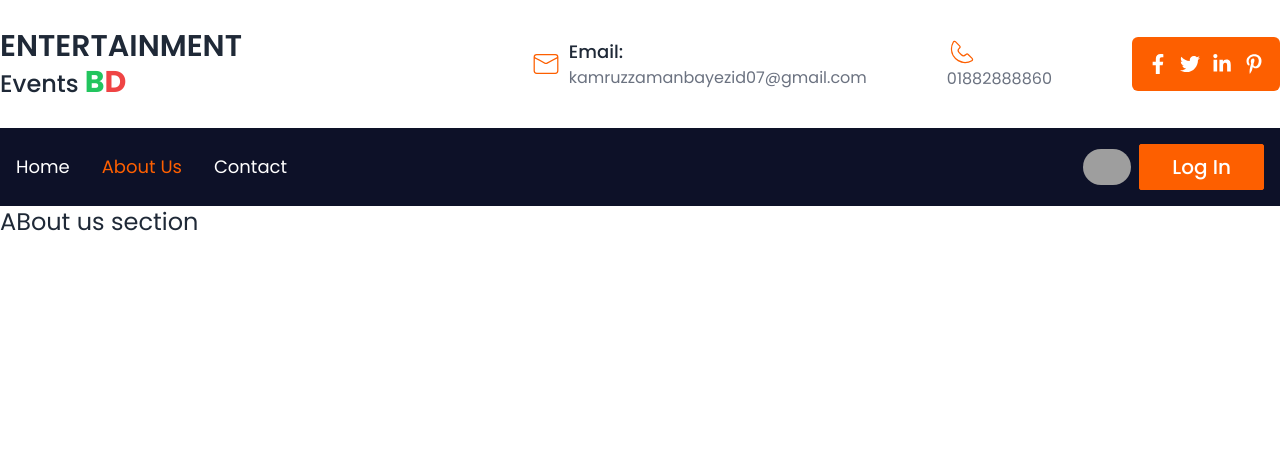
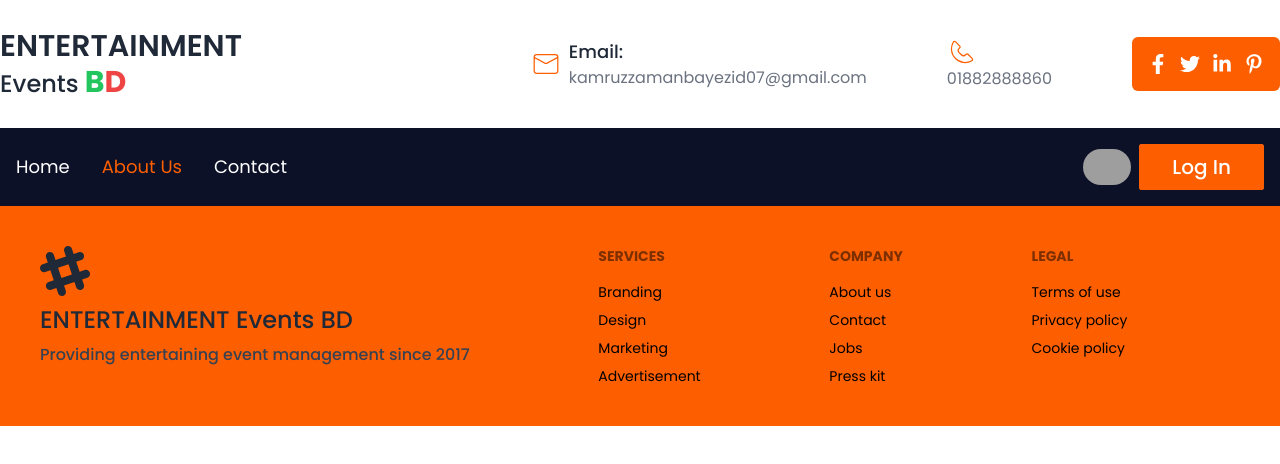
Before and after one commit to kamruzzamanbayezid/A9-entertainment-events-BD, a React (Vite) app: page /about in a window 1280 px wide. Shown: the top 464 px of the page. Built offline with nearby package versions, Linux system fonts and the light colour scheme; grey boxes are pictures that could not be loaded.

Commit message:
added footer section

```diff
--- /dev/null
+++ b/src/Components/Footer/Footer.jsx
@@ -0,0 +1,33 @@
+
+const Footer = () => {
+      return (
+            <footer className="footer p-10 bg-[#FD5F00] ">
+                  <aside>
+                        <svg width="50" height="50" viewBox="0 0 24 24" xmlns="http://www.w3.org/2000/svg" fillRule="evenodd" clipRule="evenodd" className="fill-current"><path d="M22.672 15.226l-2.432.811.841 2.515c.33 1.019-.209 2.127-1.23 2.456-1.15.325-2.148-.321-2.463-1.226l-.84-2.518-5.013 1.677.84 2.517c.391 1.203-.434 2.542-1.831 2.542-.88 0-1.601-.564-1.86-1.314l-.842-2.516-2.431.809c-1.135.328-2.145-.317-2.463-1.229-.329-1.018.211-2.127 1.231-2.456l2.432-.809-1.621-4.823-2.432.808c-1.355.384-2.558-.59-2.558-1.839 0-.817.509-1.582 1.327-1.846l2.433-.809-.842-2.515c-.33-1.02.211-2.129 1.232-2.458 1.02-.329 2.13.209 2.461 1.229l.842 2.515 5.011-1.677-.839-2.517c-.403-1.238.484-2.553 1.843-2.553.819 0 1.585.509 1.85 1.326l.841 2.517 2.431-.81c1.02-.33 2.131.211 2.461 1.229.332 1.018-.21 2.126-1.23 2.456l-2.433.809 1.622 4.823 2.433-.809c1.242-.401 2.557.484 2.557 1.838 0 .819-.51 1.583-1.328 1.847m-8.992-6.428l-5.01 1.675 1.619 4.828 5.011-1.674-1.62-4.829z"></path></svg>
+                        <p className="text-2xl font-medium">ENTERTAINMENT Events BD<br /><span className="text-base text-gray-700">Providing entertaining event management since 2017</span></p>
+                  </aside>
+                  <nav className="text-black">
+                        <header className="footer-title">Services</header>
+                        <a className="link link-hover">Branding</a>
+                        <a className="link link-hover">Design</a>
+                        <a className="link link-hover">Marketing</a>
+                        <a className="link link-hover">Advertisement</a>
+                  </nav>
+                  <nav className="text-black">
+                        <header className="footer-title">Company</header>
+                        <a className="link link-hover">About us</a>
+                        <a className="link link-hover">Contact</a>
+                        <a className="link link-hover">Jobs</a>
+                        <a className="link link-hover">Press kit</a>
+                  </nav>
+                  <nav className="text-black">
+                        <header className="footer-title">Legal</header>
+                        <a className="link link-hover">Terms of use</a>
+                        <a className="link link-hover">Privacy policy</a>
+                        <a className="link link-hover">Cookie policy</a>
+                  </nav>
+            </footer>
+      );
+};
+
+export default Footer;
--- a/src/Components/Testimonials/Testimonials.jsx
+++ b/src/Components/Testimonials/Testimonials.jsx
@@ -24,7 +24,7 @@
                                                 <p className="text-gray-500 text-center mb-2">{testimonial.quote}</p>
                                                 <h3 className="text-center text-[#FD5F00] font-medium text-xl">{testimonial.name}</h3>
                                                 <p className="text-center font-normal mt-1">{testimonial.occupation}</p>
-                                                <img className="w-40 absolute -top-14 border-4 border-[#0D1128] left-[55px] lg:left-[105px] md:left-[70px]" src={testimonial.image} alt="Author image" />
+                                                <img className="w-40 absolute -top-14 border-[5px] border-[#0D1128] left-[55px] lg:left-[105px] md:left-[70px]" src={testimonial.image} alt="Author image" />
                                           </div>
 
                                     </div>
--- a/src/Components/UpcomingEvents/UpcomingEventDetails.jsx
+++ b/src/Components/UpcomingEvents/UpcomingEventDetails.jsx
@@ -1,5 +1,6 @@
 import { useLoaderData, useParams } from "react-router-dom";
 import { MdDateRange, MdLocationOn, MdOutlineAccessTime } from "react-icons/md";
+import { CgOrganisation } from "react-icons/cg";
 
 const UpcomingEventDetails = () => {
 
@@ -47,6 +48,14 @@
                         </div>
                   </div>
 
+                  <div className="mt-10">
+                        <h3 className="text-2xl mb-2 font-bold">Organizer:</h3>
+                        <div className="flex items-center gap-3">
+                              <span><CgOrganisation className="text-2xl text-[#FD5F00]"></CgOrganisation></span>
+                              <p className="text-lg text-gray-600 font-medium">{organizer}</p>
+                        </div>
+                  </div>
+
 
                   <div className=" w-96 mt-10 border p-6">
                         <h2 className="text-center text-2xl mb-3 font-medium">Ticket price: {ticketPrice} tk</h2>
--- a/src/Pages/About/About.jsx
+++ b/src/Pages/About/About.jsx
@@ -1,9 +1,7 @@
 
 const About = () => {
       return (
-            <div>
-                  <h2 className="text-2xl">ABout us section</h2>
-            </div>
+            <div></div>
       );
 };
 
--- a/src/Root/Root.jsx
+++ b/src/Root/Root.jsx
@@ -1,6 +1,7 @@
 import { Outlet } from "react-router-dom";
 import Header from "../Components/Header/Header";
 import Navbar from "../Shared/Navbar/Navbar";
+import Footer from "../Components/Footer/Footer";
 
 const Root = () => {
       return (
@@ -9,6 +10,7 @@
                   <Navbar></Navbar>
 
                   <Outlet></Outlet>
+                  <Footer></Footer>
             </div>
       );
 };
```
Also changed, not shown: src/Pages/Home/Home.jsx (+1 -23 lines).
